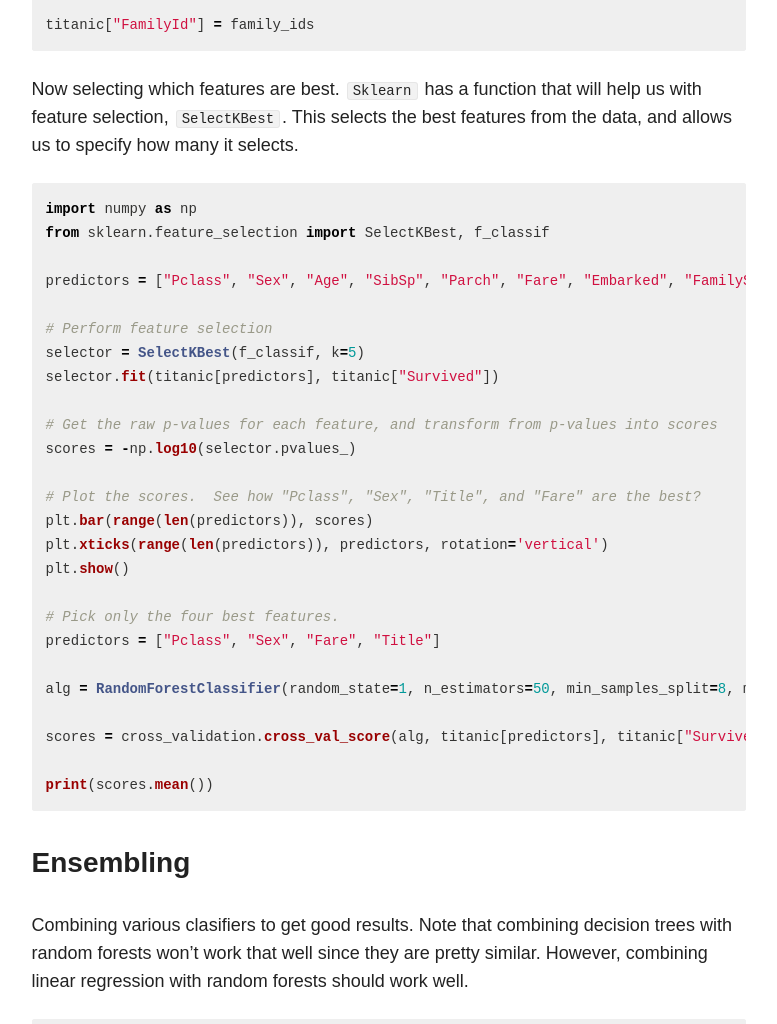
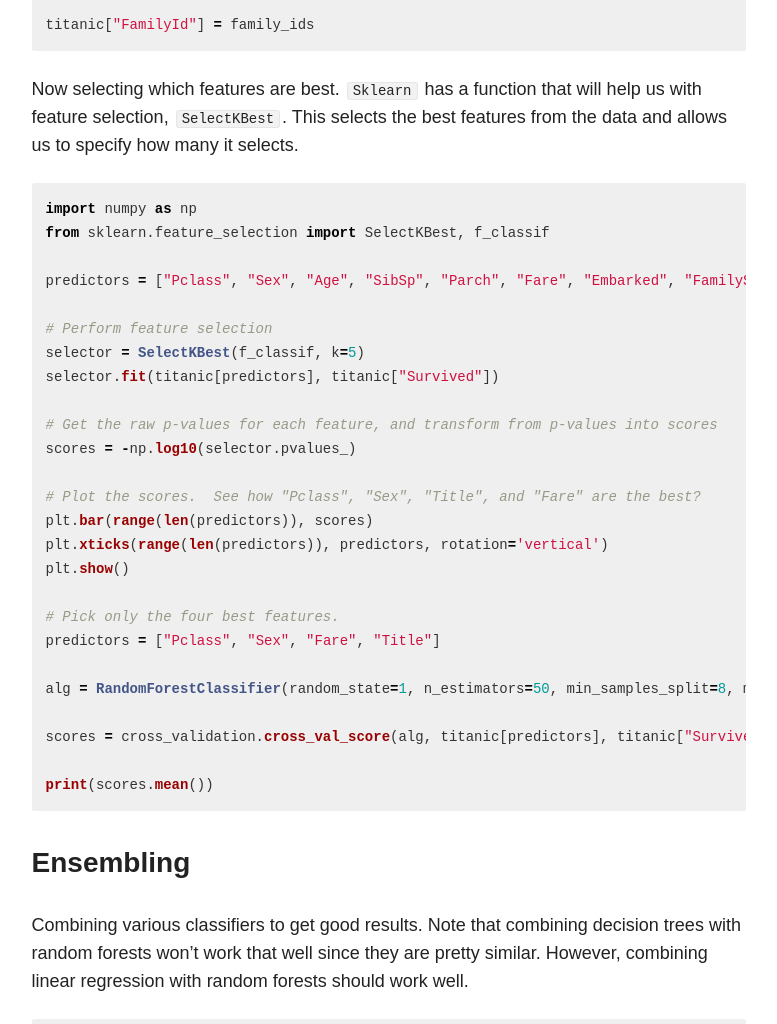
Before and after one commit to rikenshah/rikenshah.github.io, a Jekyll site: the page built from _posts/articles/2017-01-16-getting-started-with-kaggle.md, in a window 1280 px wide and 1400 px high, scrolled down 6069 px. Shown: the part 153-1177 px from the top of the window, without its empty margins (348-1125 px from the left). Built offline with Jekyll 4.4.1, drawn with Linux system fonts in a browser that asks for light colours; nearby versions of some CDN libraries; comment, search, counter and statistics services are not loaded; some of the changed text lies outside the part shown.

Commit message:
Update 2017-01-16-getting-started-with-kaggle.md

````diff
--- a/_posts/articles/2017-01-16-getting-started-with-kaggle.md
+++ b/_posts/articles/2017-01-16-getting-started-with-kaggle.md
@@ -173,7 +173,7 @@
 print(scores.mean())
 ```
 
-Also we can generate some new features.
+Also, we can generate some new features.
 
 ```python
 # Generating a familysize column
@@ -248,7 +248,7 @@
 
 titanic["FamilyId"] = family_ids
 ```
-Now selecting which features are best. `Sklearn` has a function that will help us with feature selection, `SelectKBest`. This selects the best features from the data, and allows us to specify how many it selects.
+Now selecting which features are best. `Sklearn` has a function that will help us with feature selection, `SelectKBest`. This selects the best features from the data and allows us to specify how many it selects.
 
 ```python
 import numpy as np
@@ -280,7 +280,7 @@
 
 ### Ensembling
 
-Combining various clasifiers to get good results. Note that combining decision trees with random forests won't work that well since they are pretty similar. However, combining linear regression with random forests should work well.
+Combining various classifiers to get good results. Note that combining decision trees with random forests won't work that well since they are pretty similar. However, combining linear regression with random forests should work well.
 
 ```python
 from sklearn.ensemble import GradientBoostingClassifier
````
Also changed, not shown: other parts of _posts/articles/2017-01-16-getting-started-with-kaggle.md (+7 -7 lines).
